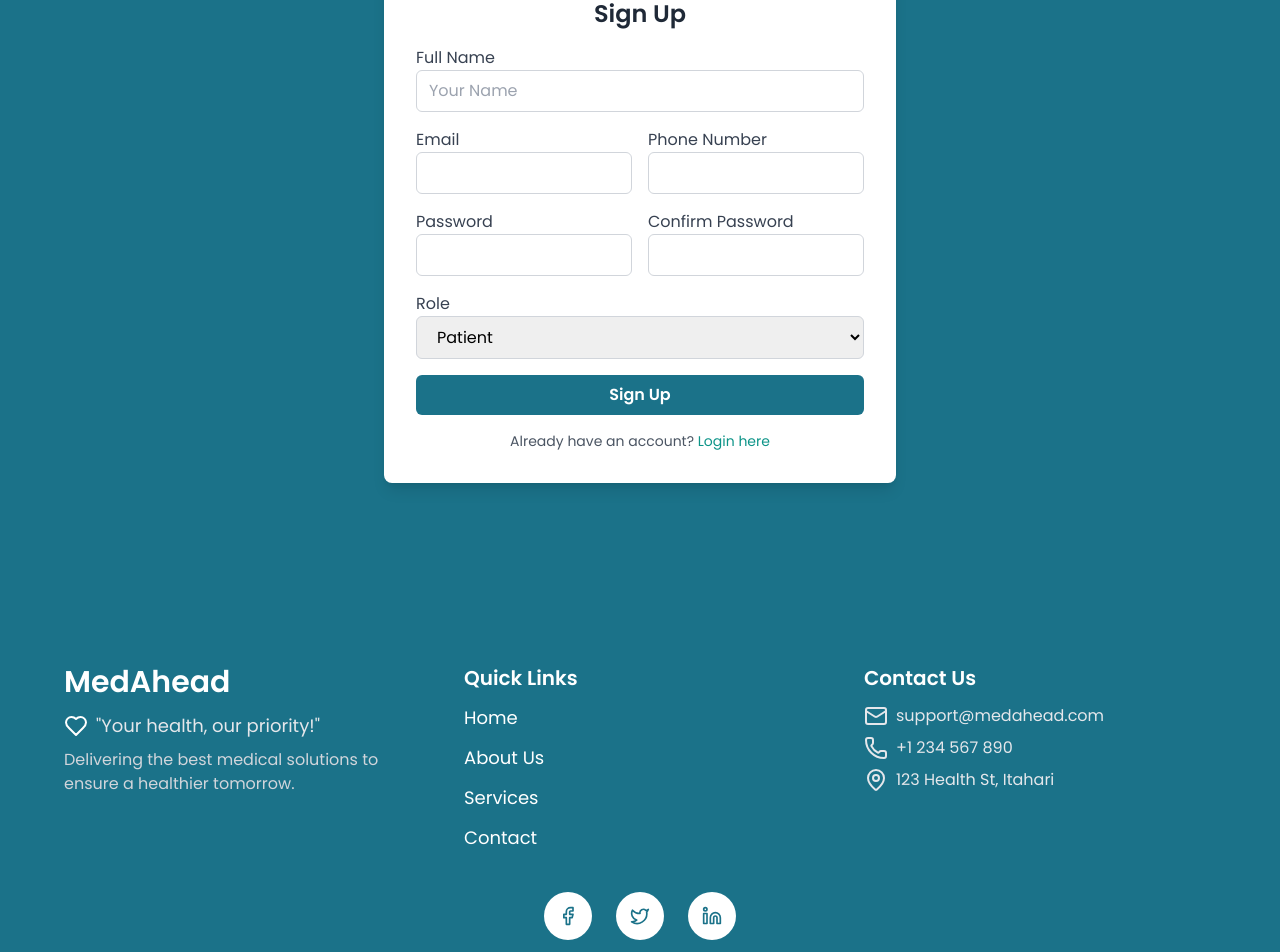
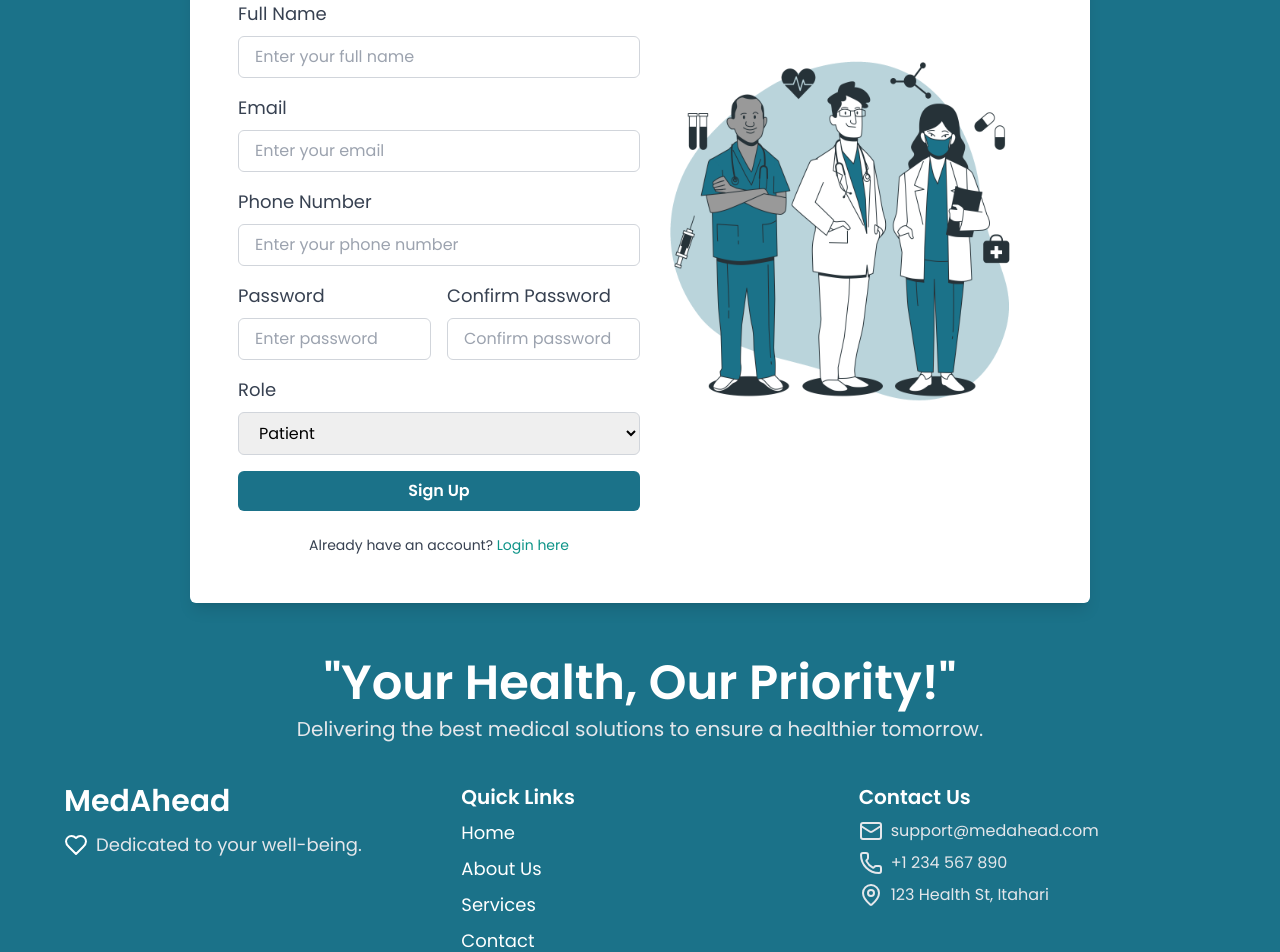
Before and after one commit to sandhya2345/Final-year-project, a React (Vite) app in the folder frontend/: page /signin in a window 1280 px wide. Shown: the part 200-1152 px from the top of the page. Built offline with nearby package versions, Linux system fonts and the light colour scheme.

Commit message:
Footer and Signup page refinement

```diff
--- a/frontend/src/components/Footer.jsx
+++ b/frontend/src/components/Footer.jsx
@@ -3,36 +3,40 @@ import { Facebook, Twitter, Linkedin, Mail, Phone, MapPin, Heart } from "lucide-
 
 const Footer = () => {
   return (
-    <footer className="bg-midTeal text-white py-16">
+    <footer className="bg-midTeal text-white py-14">
       <div className="container mx-auto px-6 md:px-12 lg:px-16">
-        {/* Top Section */}
-        <div className="grid grid-cols-1 md:grid-cols-3 gap-12">
+        <div className="text-center mb-10">
+          <h2 className="text-4xl md:text-5xl font-extrabold leading-tight">
+            "Your Health, Our Priority!"
+          </h2>
+          <p className="text-lg md:text-xl mt-2 text-gray-200 max-w-3xl mx-auto">
+            Delivering the best medical solutions to ensure a healthier tomorrow.
+          </p>
+        </div>
+        <div className="grid grid-cols-1 md:grid-cols-3 gap-10">
           {/* Company Info */}
           <div>
             <h2 className="text-3xl font-bold">MedAhead</h2>
-            <p className="mt-3 text-gray-200 text-lg flex items-center gap-2">
-              <Heart className="text-white" /> "Your health, our priority!"
-            </p>
-            <p className="mt-2 text-gray-300">
-              Delivering the best medical solutions to ensure a healthier tomorrow.
+            <p className="mt-3 text-gray-200 flex items-center gap-2 text-lg">
+              <Heart className="text-white" /> Dedicated to your well-being.
             </p>
           </div>
 
           {/* Quick Links */}
           <div>
             <h3 className="text-xl font-semibold">Quick Links</h3>
-            <ul className="mt-3 space-y-3">
-              <li><a href="#" className="hover:text-gray-300 text-lg">Home</a></li>
-              <li><a href="#" className="hover:text-gray-300 text-lg">About Us</a></li>
-              <li><a href="#" className="hover:text-gray-300 text-lg">Services</a></li>
-              <li><a href="#" className="hover:text-gray-300 text-lg">Contact</a></li>
+            <ul className="mt-2 space-y-2 text-lg">
+              <li><a href="#" className="hover:text-gray-300">Home</a></li>
+              <li><a href="#" className="hover:text-gray-300">About Us</a></li>
+              <li><a href="#" className="hover:text-gray-300">Services</a></li>
+              <li><a href="#" className="hover:text-gray-300">Contact</a></li>
             </ul>
           </div>
 
           {/* Contact Info */}
           <div>
             <h3 className="text-xl font-semibold">Contact Us</h3>
-            <p className="mt-3 flex items-center gap-2 text-gray-200">
+            <p className="mt-2 flex items-center gap-2 text-gray-200">
               <Mail /> support@medahead.com
             </p>
             <p className="mt-2 flex items-center gap-2 text-gray-200">
@@ -45,20 +49,18 @@ const Footer = () => {
         </div>
 
         {/* Social Media Section */}
-        <div className="flex justify-center mt-10 gap-6">
-          <a href="#" className="w-12 h-12 flex items-center justify-center bg-white text-midTeal rounded-full hover:bg-gray-300 transition">
-            <Facebook size={20} />
+        <div className="flex justify-center mt-8 gap-5">
+          <a href="#" className="w-12 h-12 flex items-center justify-center bg-white text-midTeal rounded-full hover:bg-gray-300 transition shadow-md">
+            <Facebook size={22} />
           </a>
-          <a href="#" className="w-12 h-12 flex items-center justify-center bg-white text-midTeal rounded-full hover:bg-gray-300 transition">
-            <Twitter size={20} />
+          <a href="#" className="w-12 h-12 flex items-center justify-center bg-white text-midTeal rounded-full hover:bg-gray-300 transition shadow-md">
+            <Twitter size={22} />
           </a>
-          <a href="#" className="w-12 h-12 flex items-center justify-center bg-white text-midTeal rounded-full hover:bg-gray-300 transition">
-            <Linkedin size={20} />
+          <a href="#" className="w-12 h-12 flex items-center justify-center bg-white text-midTeal rounded-full hover:bg-gray-300 transition shadow-md">
+            <Linkedin size={22} />
           </a>
         </div>
-
-        {/* Footer Bottom */}
-        <div className="border-t border-gray-300 mt-10 pt-5 text-center text-gray-300 text-lg">
+        <div className="border-t border-gray-300 mt-8 pt-4 text-center text-gray-300 text-lg">
           © {new Date().getFullYear()} MedAhead. All Rights Reserved.
         </div>
       </div>
--- a/frontend/src/components/Login.jsx
+++ b/frontend/src/components/Login.jsx
@@ -20,7 +20,7 @@ const Login = () => {
   }
 
   return (
-    <div className="relative h-screen bg-gradient-to-b from-midTeal via-midTeal to-midTeal text-white pt-12 flex items-center justify-center">
+    <div className="relative h-screen bg-gradient-to-b from-midTeal via-midTeal to-midTeal text-white pt-16 flex items-center justify-center">
       <Navbar />
       <div className="bg-white backdrop-blur-lg shadow-lg rounded-md p-14 w-[800px] flex flex-col items-center min-h-[500px] relative">
         <h1 className="absolute top-12 text-4xl font-semibold text-gray-900 text-center">
--- a/frontend/src/components/Signup.jsx
+++ b/frontend/src/components/Signup.jsx
@@ -1,6 +1,7 @@
 import React, { useState, useContext } from "react";
 import { useNavigate } from "react-router-dom";
 import AuthContext from "../context/AuthContext";
+import SignupImage from "../assets/SignPic.png";
 
 const Signup = () => {
   const [email, setEmail] = useState("");
@@ -28,97 +29,92 @@ const Signup = () => {
       setSuccessMessage("Registration Successful! Please log in.");
       setError("");
     } catch (err) {
-      console.log(err.response ? err.response.data : err.message);
       setError(err.message || "Signup failed. Please try again.");
     }
   };
 
   return (
-    <div className="relative h-screen bg-midTeal text-black flex items-center justify-center pt-12">
-      <div className="container mx-auto px-8 md:px-16 flex flex-col items-center">
-        <div className="w-full max-w-lg bg-white rounded-lg shadow-lg p-6 md:p-8 space-y-4">
-          <h2 className="text-2xl font-semibold text-gray-800 text-center">Sign Up</h2>
+    <div className="relative h-full bg-gradient-to-b from-midTeal via-midTeal to-midTeal text-white pt-2 flex items-center justify-center">
+      <div className="bg-white backdrop-blur-lg shadow-lg rounded-md p-12 w-[900px] flex items-center min-h-[520px] mt-20">
 
-          {successMessage && <p className="text-green-500 text-sm">{successMessage}</p>}
-          {error && <p className="text-red-500 text-sm">{error}</p>}
+        <div className="w-1/2">
+          <h1 className="text-4xl font-semibold text-gray-900 text-center mb-6">MedAhead</h1>
+
+          {successMessage && <p className="text-green-500 text-sm text-center">{successMessage}</p>}
+          {error && <p className="text-red-500 text-sm text-center">{error}</p>}
 
           <form onSubmit={handleSignup} className="space-y-4">
-            {/* Full Name */}
             <div>
-              <label htmlFor="username" className="block text-md font-medium text-gray-700">Full Name</label>
+              <label className="block text-gray-700 text-lg font-medium mb-2">Full Name</label>
               <input
                 type="text"
-                id="username"
+                placeholder="Enter your full name"
+                className="w-full px-4 py-2 text-black border border-gray-300 rounded-md focus:ring-2 focus:ring-teal-500 focus:outline-none"
                 value={username}
                 onChange={(e) => setUsername(e.target.value)}
-                placeholder="Your Name"
-                className="w-full px-3 py-2 border border-gray-300 rounded-md focus:ring-2 focus:ring-teal-500 focus:outline-none"
                 required
               />
             </div>
 
-            {/* Email & Phone Row */}
-            <div className="flex flex-col md:flex-row gap-4">
             {/* Email */}
-              <div className="w-full md:w-1/2">
-                <label htmlFor="email" className="block text-md font-medium text-gray-700">Email</label>
+            <div>
+              <label className="block text-gray-700 text-lg font-medium mb-2">Email</label>
               <input
                 type="email"
-                  id="email"
+                placeholder="Enter your email"
+                className="w-full px-4 py-2 text-black border border-gray-300 rounded-md focus:ring-2 focus:ring-teal-500 focus:outline-none"
                 value={email}
                 onChange={(e) => setEmail(e.target.value)}
-                  className="w-full px-3 py-2 border border-gray-300 rounded-md focus:ring-2 focus:ring-teal-500 focus:outline-none"
                 required
               />
             </div>
+
             {/* Phone */}
-              <div className="w-full md:w-1/2">
-                <label htmlFor="phone" className="block text-md font-medium text-gray-700">Phone Number</label>
+            <div>
+              <label className="block text-gray-700 text-lg font-medium mb-2">Phone Number</label>
               <input
                 type="text"
-                  id="phone"
+                placeholder="Enter your phone number"
+                className="w-full px-4 py-2 text-black border border-gray-300 rounded-md focus:ring-2 focus:ring-teal-500 focus:outline-none"
                 value={phone}
                 onChange={(e) => setPhone(e.target.value)}
-                  className="w-full px-3 py-2 border border-gray-300 rounded-md focus:ring-2 focus:ring-teal-500 focus:outline-none"
+                required
+              />
+            </div>
+
+            {/* Passwords Row */}
+            <div className="flex gap-4">
+              <div className="w-1/2">
+                <label className="block text-gray-700 text-lg font-medium mb-2">Password</label>
+                <input
+                  type="password"
+                  placeholder="Enter password"
+                  className="w-full px-4 py-2 text-black border border-gray-300 rounded-md focus:ring-2 focus:ring-teal-500 focus:outline-none"
+                  value={password}
+                  onChange={(e) => setPassword(e.target.value)}
+                  required
+                />
+              </div>
+              <div className="w-1/2">
+                <label className="block text-gray-700 text-lg font-medium mb-2">Confirm Password</label>
+                <input
+                  type="password"
+                  placeholder="Confirm password"
+                  className="w-full px-4 py-2 text-black border border-gray-300 rounded-md focus:ring-2 focus:ring-teal-500 focus:outline-none"
+                  value={confirmPassword}
+                  onChange={(e) => setConfirmPassword(e.target.value)}
                   required
                 />
               </div>
             </div>
 
-            {/* Password & Confirm Password Row */}
-            <div className="flex flex-col md:flex-row gap-4">
-              <div className="w-full md:w-1/2">
-                <label htmlFor="password" className="block text-md font-medium text-gray-700">Password</label>
-                <input
-                  type="password"
-                  id="password"
-                  value={password}
-                  onChange={(e) => setPassword(e.target.value)}
-                  className="w-full px-3 py-2 border border-gray-300 rounded-md focus:ring-2 focus:ring-teal-500 focus:outline-none"
-                  required
-                />
-              </div>
-              <div className="w-full md:w-1/2">
-                <label htmlFor="confirmPassword" className="block text-md font-medium text-gray-700">Confirm Password</label>
-                <input
-                  type="password"
-                  id="confirmPassword"
-                  value={confirmPassword}
-                  onChange={(e) => setConfirmPassword(e.target.value)}
-                  className="w-full px-3 py-2 border border-gray-300 rounded-md focus:ring-2 focus:ring-teal-500 focus:outline-none"
-                  required
-                />
-              </div>
-            </div>
-
-            {/* Role Dropdown */}
+            {/* Role Selection */}
             <div>
-              <label htmlFor="role" className="block text-md font-medium text-gray-700">Role</label>
+              <label className="block text-gray-700 text-lg font-medium mb-2">Role</label>
               <select
-                id="role"
+                className="w-full px-4 py-2 text-black border border-gray-300 rounded-md focus:ring-2 focus:ring-teal-500 focus:outline-none"
                 value={role}
                 onChange={(e) => setRole(e.target.value)}
-                className="w-full px-4 py-2 border border-gray-300 rounded-md focus:ring-2 focus:ring-teal-500 focus:outline-none"
               >
                 <option value="patient">Patient</option>
                 <option value="doctor">Doctor</option>
@@ -129,18 +125,24 @@ const Signup = () => {
             {/* Submit Button */}
             <button
               type="submit"
-              className="w-full bg-midTeal text-white font-semibold py-2 rounded-md hover:bg-teal-700 focus:outline-none focus:ring-2 focus:ring-teal-500"
+              className="w-full bg-midTeal text-white py-2 rounded-md font-semibold hover:bg-teal-700 transition duration-300 focus:outline-none focus:ring-2 focus:ring-teal-500"
             >
               Sign Up
             </button>
           </form>
 
-          <p className="text-sm text-center text-gray-600">
-            Already have an account?{" "}
+          {/* Already have an account? */}
+          <p className="mt-6 text-center text-sm text-gray-700">
+            Already have an account?{' '}
             <a href="/login" className="text-teal-600 hover:underline">
               Login here
             </a>
           </p>
+        </div>
+
+        {/* Right Section (Image) */}
+        <div className="w-1/2 flex justify-center">
+          <img src={SignupImage} alt="Signup Illustration" className="w-[380px] h-[400px] mb-12" />
         </div>
       </div>
     </div>
```
Also changed, not shown: frontend/src/assets/SignPic.png (added). Lines whose indentation alone changed are shown as unchanged.
